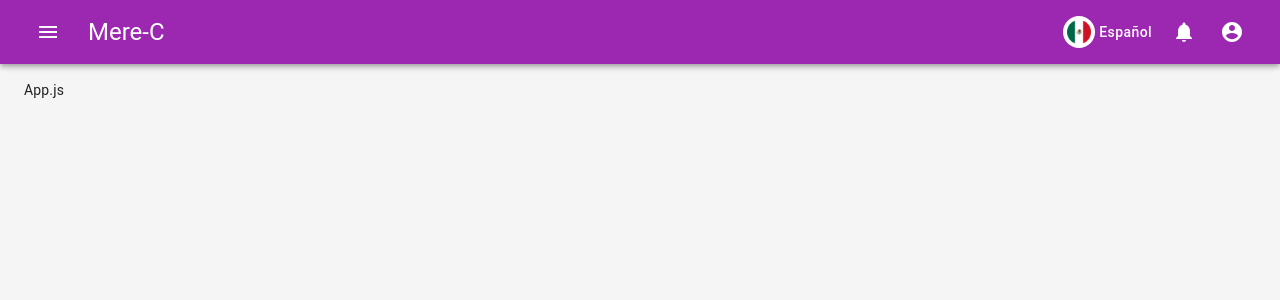
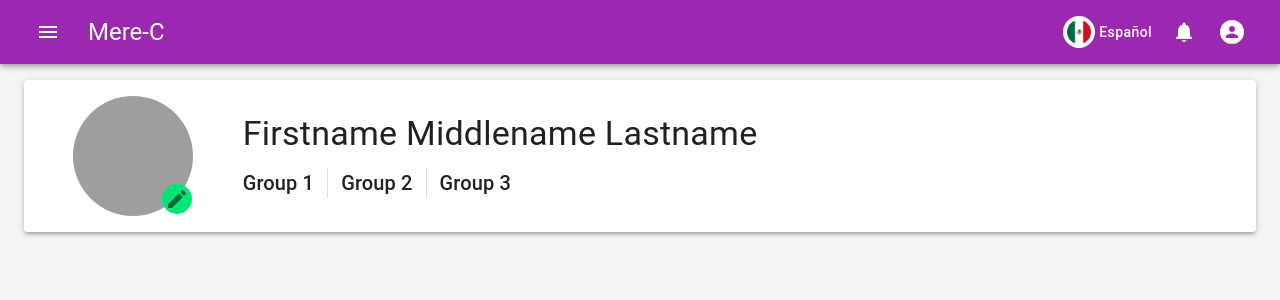
Before and after one commit to RodolfoSaldivar/mere-c-ui, a React (Create React App) app: page / in a window 1280 px wide. Shown: the top 300 px of the page. Built offline with nearby package versions, Linux system fonts and the light colour scheme; grey boxes are pictures that could not be loaded.

Commit message:
Created home component

```diff
--- a/src/components/App.js
+++ b/src/components/App.js
@@ -1,20 +1,25 @@
 import React from 'react';
-import { BrowserRouter /*, Route*/ } from 'react-router-dom';
+import { BrowserRouter, Route } from 'react-router-dom';
 
 import Body from './Body';
 import Theme from './Theme';
+import Home from './Home/Home';
 import Header from './Header/Header';
+import { PATHS } from '../helpers/constants';
+
+//================================================
 
 const App = () => (
 	<BrowserRouter>
 		<Theme>
 			<Header />
 			<Body>
-				App.js
-				{/*<Route exact path="/" component={Other} />*/}
+				<Route exact path={PATHS.home} component={Home} />
 			</Body>
 		</Theme>
 	</BrowserRouter>
 );
 
+//================================================
+
 export default App;
--- /dev/null
+++ b/src/components/Common/DynamicAvatar.js
@@ -0,0 +1,76 @@
+import React from 'react';
+import Badge from '@material-ui/core/Badge';
+import Avatar from '@material-ui/core/Avatar';
+import EditIcon from '@material-ui/icons/Edit';
+import IconButton from '@material-ui/core/IconButton';
+import { makeStyles } from '@material-ui/core/styles';
+
+import { MAX_IMAGE_SIZE, IMAGE_SIZE_ERROR } from '../../helpers/constants';
+
+//================================================
+
+const deadpool = 'https://media.heartlandtv.com/images/Pool1.PNG';
+
+const useStyles = makeStyles((theme) => ({
+	avatar: {
+		width: theme.spacing(15),
+		height: theme.spacing(15)
+	},
+	badge: {
+		height: 'auto',
+		borderRadius: 15,
+		padding: 0
+	},
+	label: {
+		height: 24
+	}
+}));
+
+//================================================
+
+const DynamicAvatar = () => {
+	const classes = useStyles();
+	const [image, setImage] = React.useState(null);
+
+	//----> Handles image preview
+	const imageChange = (event) => {
+		const [image] = event.target.files;
+
+		if (!image) return;
+		if (image.size > MAX_IMAGE_SIZE) return alert(IMAGE_SIZE_ERROR);
+
+		const reader = new FileReader();
+		reader.readAsDataURL(image);
+		reader.onloadend = () => setImage(reader.result);
+	};
+
+	//----> Component
+	return (
+		<Badge
+			overlap="circle"
+			color="secondary"
+			classes={{ badge: classes.badge }}
+			anchorOrigin={{ vertical: 'bottom', horizontal: 'right' }}
+			badgeContent={
+				<IconButton size="small">
+					<input
+						hidden
+						type="file"
+						accept="image/*"
+						id="group_form_image"
+						onChange={imageChange}
+					/>
+					<label htmlFor="group_form_image" className={classes.label}>
+						<EditIcon />
+					</label>
+				</IconButton>
+			}
+		>
+			<Avatar src={image || deadpool} className={classes.avatar} />
+		</Badge>
+	);
+};
+
+//================================================
+
+export default DynamicAvatar;
--- a/src/components/Header/Header.js
+++ b/src/components/Header/Header.js
@@ -1,13 +1,13 @@
 import React, { useState } from 'react';
 import { Link } from 'react-router-dom';
 import AppBar from '@material-ui/core/AppBar';
+import Avatar from '@material-ui/core/Avatar';
 import MenuIcon from '@material-ui/icons/Menu';
 import Toolbar from '@material-ui/core/Toolbar';
 import IconButton from '@material-ui/core/IconButton';
 import Typography from '@material-ui/core/Typography';
 import { makeStyles } from '@material-ui/core/styles';
 import NotificationsIcon from '@material-ui/icons/Notifications';
-import AccountCircleIcon from '@material-ui/icons/AccountCircle';
 
 import Menu from './Menu';
 import Language from './Language';
@@ -25,6 +25,12 @@ const useStyles = makeStyles((theme) => ({
 	root: {
 		...theme.forAllApp,
 		flexGrow: 1
+	},
+	avatar: {
+		width: theme.spacing(3),
+		height: theme.spacing(3),
+		backgroundColor: 'white',
+		color: theme.palette.primary.main
 	}
 }));
 
@@ -63,7 +69,7 @@ const Header = () => {
 						<NotificationsIcon />
 					</IconButton>
 					<IconButton color="inherit">
-						<AccountCircleIcon />
+						<Avatar src={'' /* user image url*/} className={classes.avatar} />
 					</IconButton>
 				</Toolbar>
 			</AppBar>
--- /dev/null
+++ b/src/components/Home/Home.js
@@ -0,0 +1,30 @@
+import React from 'react';
+import Paper from '@material-ui/core/Paper';
+import { makeStyles } from '@material-ui/core/styles';
+
+import UserSummary from './UserSummary';
+
+//================================================
+
+const useStyles = makeStyles((theme) => ({
+	userInfo: {
+		padding: theme.spacing(2)
+	}
+}));
+
+//================================================
+
+const Home = () => {
+	const classes = useStyles();
+	return (
+		<div>
+			<Paper elevation={3} className={classes.userInfo}>
+				<UserSummary />
+			</Paper>
+		</div>
+	);
+};
+
+//================================================
+
+export default Home;
--- /dev/null
+++ b/src/components/Home/UserSummary.js
@@ -0,0 +1,67 @@
+import React from 'react';
+import Grid from '@material-ui/core/Grid';
+import Divider from '@material-ui/core/Divider';
+import Typography from '@material-ui/core/Typography';
+import { makeStyles } from '@material-ui/core/styles';
+
+import DynamicAvatar from '../Common/DynamicAvatar';
+import { useIsMobile } from '../../helpers/constants';
+
+//================================================
+
+const useStyles = makeStyles((theme) => ({
+	avatar: {
+		width: theme.spacing(15),
+		height: theme.spacing(15)
+	},
+	divider: {
+		height: 30,
+		margin: '0 13px'
+	},
+	badge: {
+		height: 'auto',
+		borderRadius: 15,
+		padding: 0
+	}
+}));
+
+//================================================
+
+const UserSummary = () => {
+	const classes = useStyles();
+	const isMobile = useIsMobile();
+
+	return (
+		<Grid container alignItems="center" spacing={2}>
+			<Grid item xs={12} sm={3} md={2}>
+				<Grid container justify="center">
+					<DynamicAvatar />
+				</Grid>
+			</Grid>
+
+			<Grid item xs={12} sm={9} md={10}>
+				{/* User fullname */}
+				<Typography variant="h4" gutterBottom align={isMobile ? 'center' : 'left'}>
+					Firstname Middlename Lastname
+				</Typography>
+
+				{/* User groups */}
+				<Typography variant="h6">
+					<Grid
+						container
+						alignItems="center"
+						justify={isMobile ? 'center' : 'flex-start'}
+					>
+						Group 1
+						<Divider orientation="vertical" className={classes.divider} />
+						Group 2
+						<Divider orientation="vertical" className={classes.divider} />
+						Group 3
+					</Grid>
+				</Typography>
+			</Grid>
+		</Grid>
+	);
+};
+
+export default UserSummary;
--- a/src/helpers/constants.js
+++ b/src/helpers/constants.js
@@ -5,12 +5,14 @@ import useMediaQuery from '@material-ui/core/useMediaQuery';
 //================================================
 //----> Numbers
 
+export const MAX_IMAGE_SIZE = 5 * 1000000; // 5 MB in bytes
 export const COOKIE_DURATION = 100 * 365 * 86400; // 100 years in seconds
 
 //================================================
 //----> Strings
 
 export const APP_NAME = 'Mere-C';
+export const IMAGE_SIZE_ERROR = `No more than ${MAX_IMAGE_SIZE / 1000000} MB`;
 export const DEFAULT_ERROR_MESSAGE = 'App not loading. Please try again in few minutes.';
 
 export const PATHS = {
@@ -28,7 +30,7 @@ export const PATHS = {
 //----> Booleans
 
 export const IS_IOS = process.browser && /iPad|iPhone|iPod/.test(navigator.userAgent);
-export const useIsMobile = () => useMediaQuery((theme) => theme.breakpoints.down('md'));
+export const useIsMobile = () => useMediaQuery((theme) => theme.breakpoints.down('xs'));
 
 //================================================
 //----> Functions
```
